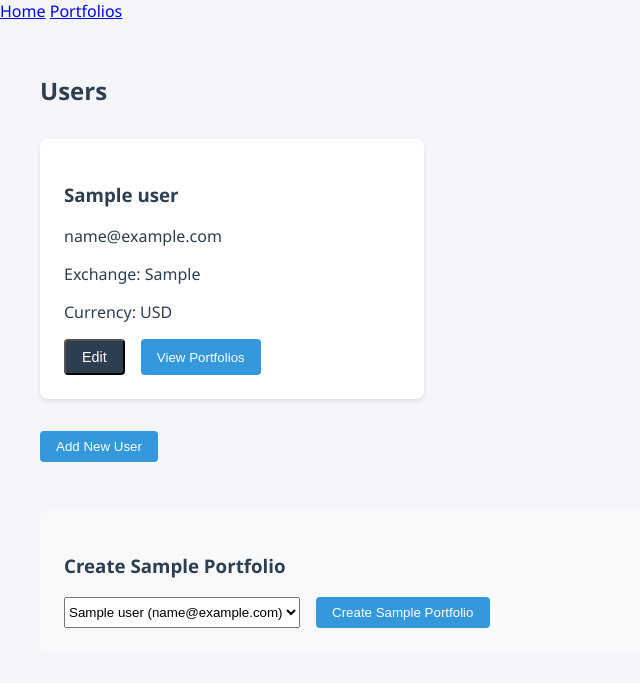
After one commit to thoughtexpress/portfolio_tracker, a FastAPI app: template web/templates/user/manage.html in a window 1280 px wide. The commit adds this page. Shown: the top 683 px of the page, without its empty margins (0-640 px from the left). Run offline with FastAPI, Linux system fonts and the light colour scheme; the template is opened without the code that fills it: most values are stand-ins (such as "Sample title", 1, 10 or a date in 2020).

Commit message:
adding up new UI

```diff
--- a/main.py
+++ b/main.py
@@ -1,4 +1,4 @@
-from fastapi import FastAPI
+from fastapi import FastAPI, Request
 from fastapi.middleware.cors import CORSMiddleware
 from fastapi.staticfiles import StaticFiles
 from fastapi.templating import Jinja2Templates
@@ -26,15 +26,20 @@ app.mount("/static", StaticFiles(directory="web/static"), name="static")
 # Templates
 templates = Jinja2Templates(directory="web/templates")
 
+# Portfolio service
+portfolio_service = PortfolioService()
+
 # Include routers
 app.include_router(portfolios.router, prefix=API_V1_PREFIX)
 
 # Web routes
 @app.get("/")
-async def home(request):
-    portfolio_service = PortfolioService()
+async def home(request: Request):
     portfolios = await portfolio_service.get_all_portfolios()
     return templates.TemplateResponse(
         "portfolio/dashboard.html",
-        {"request": request, "portfolios": portfolios}
+        {
+            "request": request,
+            "portfolios": portfolios
+        }
     )
--- a/web/static/css/style.css
+++ b/web/static/css/style.css
@@ -81,3 +81,143 @@ body {
     color: #666;
     margin-bottom: 1.5rem;
 }
+
+.landing-page {
+    max-width: 1200px;
+    margin: 0 auto;
+    padding: 2rem;
+}
+
+.hero-section {
+    text-align: center;
+    padding: 4rem 0;
+    background: linear-gradient(to right, #2c3e50, #3498db);
+    color: white;
+    border-radius: 8px;
+    margin-bottom: 3rem;
+}
+
+.hero-section h1 {
+    font-size: 3rem;
+    margin-bottom: 1rem;
+}
+
+.subtitle {
+    font-size: 1.2rem;
+    opacity: 0.9;
+}
+
+.features-section {
+    display: grid;
+    grid-template-columns: repeat(auto-fit, minmax(250px, 1fr));
+    gap: 2rem;
+    margin-bottom: 4rem;
+}
+
+.feature-card {
+    background: white;
+    padding: 1.5rem;
+    border-radius: 8px;
+    box-shadow: 0 2px 4px rgba(0,0,0,0.1);
+    text-align: center;
+}
+
+.feature-card h3 {
+    color: var(--primary-color);
+    margin-bottom: 1rem;
+}
+
+.section-header {
+    display: flex;
+    justify-content: space-between;
+    align-items: center;
+    margin-bottom: 2rem;
+}
+
+.section-header h2 {
+    color: var(--primary-color);
+    font-size: 2rem;
+}
+
+.portfolio-manager {
+    display: grid;
+    grid-template-columns: 1fr 1fr;
+    gap: 2rem;
+    padding: 2rem;
+}
+
+.portfolio-form {
+    background: white;
+    padding: 2rem;
+    border-radius: 8px;
+    box-shadow: 0 2px 4px rgba(0,0,0,0.1);
+}
+
+.stock-item {
+    display: flex;
+    justify-content: space-between;
+    align-items: center;
+    padding: 0.5rem;
+    margin: 0.5rem 0;
+    background: #f5f6fa;
+    border-radius: 4px;
+}
+
+.btn-danger {
+    background-color: #e74c3c;
+    color: white;
+    border: none;
+    padding: 0.5rem 1rem;
+    border-radius: 4px;
+    cursor: pointer;
+}
+
+.user-management {
+    padding: 2rem;
+    max-width: 1200px;
+    margin: 0 auto;
+}
+
+.user-cards {
+    display: grid;
+    grid-template-columns: repeat(auto-fill, minmax(300px, 1fr));
+    gap: 1.5rem;
+    margin: 2rem 0;
+}
+
+.user-card {
+    background: white;
+    padding: 1.5rem;
+    border-radius: 8px;
+    box-shadow: 0 2px 4px rgba(0,0,0,0.1);
+}
+
+.user-info {
+    margin-bottom: 1rem;
+}
+
+.user-actions {
+    display: flex;
+    gap: 1rem;
+}
+
+.user-form {
+    background: white;
+    padding: 2rem;
+    border-radius: 8px;
+    box-shadow: 0 2px 4px rgba(0,0,0,0.1);
+    margin-top: 2rem;
+}
+
+.sample-portfolio {
+    margin-top: 3rem;
+    padding: 1.5rem;
+    background: #f8f9fa;
+    border-radius: 8px;
+}
+
+.sample-form {
+    display: flex;
+    gap: 1rem;
+    margin-top: 1rem;
+}
--- /dev/null
+++ b/web/templates/user/manage.html
@@ -0,0 +1,123 @@
+{% extends "base.html" %}
+
+{% block title %}User Management{% endblock %}
+
+{% block content %}
+<div class="user-management">
+    <!-- User List -->
+    <div class="user-list">
+        <h2>Users</h2>
+        <div class="user-cards">
+            {% for user in users %}
+            <div class="user-card">
+                <div class="user-info">
+                    <h3>{{ user.name }}</h3>
+                    <p>{{ user.email }}</p>
+                    <p>Exchange: {{ user.preferred_exchange }}</p>
+                    <p>Currency: {{ user.preferred_currency }}</p>
+                </div>
+                <div class="user-actions">
+                    <button onclick="editUser('{{ user.id }}')" class="btn-secondary">Edit</button>
+                    <button onclick="viewPortfolios('{{ user.id }}')" class="btn-primary">View Portfolios</button>
+                </div>
+            </div>
+            {% endfor %}
+        </div>
+        <button onclick="showUserForm()" class="btn-primary">Add New User</button>
+    </div>
+
+    <!-- User Form (Hidden by default) -->
+    <div id="userForm" class="user-form" style="display: none;">
+        <h2 id="formTitle">Create User</h2>
+        <form id="userDetails" onsubmit="saveUser(event)">
+            <input type="hidden" id="userId">
+            <div class="form-group">
+                <label for="name">Name</label>
+                <input type="text" id="name" required maxlength="100">
+            </div>
+            <div class="form-group">
+                <label for="email">Email</label>
+                <input type="email" id="email" required>
+            </div>
+            <div class="form-group">
+                <label for="phone">Phone (Optional)</label>
+                <input type="tel" id="phone">
+            </div>
+            <div class="form-group">
+                <label for="exchange">Preferred Exchange</label>
+                <select id="exchange" required>
+                    <option value="NSE">NSE</option>
+                    <option value="NYSE">NYSE</option>
+                </select>
+            </div>
+            <div class="form-group">
+                <label for="currency">Preferred Currency</label>
+                <select id="currency" required>
+                    <option value="INR">INR</option>
+                    <option value="USD">USD</option>
+                </select>
+            </div>
+            <div class="form-actions">
+                <button type="submit" class="btn-primary">Save User</button>
+                <button type="button" onclick="hideUserForm()" class="btn-secondary">Cancel</button>
+            </div>
+        </form>
+    </div>
+
+    <!-- Sample Portfolio Creation -->
+    <div class="sample-portfolio">
+        <h3>Create Sample Portfolio</h3>
+        <div class="sample-form">
+            <select id="sampleUser" required>
+                {% for user in users %}
+                <option value="{{ user.id }}">{{ user.name }} ({{ user.email }})</option>
+                {% endfor %}
+            </select>
+            <button onclick="createSamplePortfolio()" class="btn-primary">Create Sample Portfolio</button>
+        </div>
+    </div>
+</div>
+
+<script>
+// Sample portfolio data
+const samplePortfolio = {
+    name: "Tech Growth Portfolio",
+    holdings: [
+        {
+            stock_id: "INFY",  // From master_stocks
+            quantity: 100,
+            purchase_price: 1500.50,
+            purchase_date: new Date()
+        },
+        {
+            stock_id: "TCS",   // From master_stocks
+            quantity: 50,
+            purchase_price: 3200.75,
+            purchase_date: new Date()
+        }
+    ]
+};
+
+async function createSamplePortfolio() {
+    const userId = document.getElementById('sampleUser').value;
+    const response = await fetch('/api/v1/portfolios/', {
+        method: 'POST',
+        headers: {
+            'Content-Type': 'application/json',
+        },
+        body: JSON.stringify({
+            ...samplePortfolio,
+            user_id: userId,
+            base_currency: "INR"  // Default for sample
+        })
+    });
+
+    if (response.ok) {
+        alert('Sample portfolio created successfully!');
+        window.location.reload();
+    } else {
+        alert('Error creating sample portfolio');
+    }
+}
+</script>
+{% endblock %}
```
Also changed, not shown: models/portfolio.py (+6 -14 lines), models/user.py (+8 -6 lines), services/portfolio_service.py (+19 -3 lines), web/static/js/portfolio-manager.js (added, +56 -0 lines), web/templates/portfolio/dashboard.html (+28 -6 lines), web/templates/portfolio/manage.html (added, +64 -0 lines).
